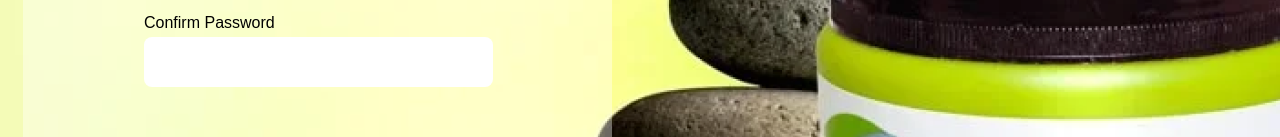
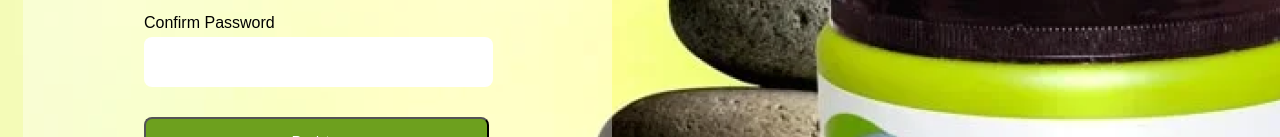
Before and after one commit to Dubby-hub/ClassWork3, a plain HTML site: page index.html in a window 1280 px wide. Shown: the part 566-703 px from the top of the page. Drawn offline with Linux system fonts and the light colour scheme.

Commit message:
make changes

```diff
--- a/index.html
+++ b/index.html
@@ -27,11 +27,12 @@
                             <i class="fa-regular fa-eye-slash" onclick="togglePassword"></i>
                         </div>
 
-            <div class="password-container"></div>
+                        <div class="password-container">
                                 <p>Confirm Password</p>
                                 <input type="password" id="passwordInput">
                                 <i class="fa-regular fa-eye-slash"></i>
                         </div>
+
                         <div class="button">
                             <button class="button1">Register</button>
                         </div>
@@ -42,6 +43,8 @@
                         <div class="lst">
                         <p class="last">Already have an account? <span id="login">Login</span></p>
                         </div>
+
+                </div>
             </div>
    </section>
 </body>
--- a/style.css
+++ b/style.css
@@ -71,6 +71,10 @@ h5{
     border: 1px;
 
 }
+.button{
+    padding-top: 0;
+    margin-top: 0;
+}
 
 .button1{
     width: 345px;
@@ -79,6 +83,7 @@ h5{
     margin-top: 30px;
     background: #6DA01E;
     color: white;
+    cursor: pointer;
 
 
 }
@@ -96,6 +101,7 @@ h5{
     border: 2px solid  #6DA01E;
     background: transparent;
     color: #6DA01E;
+    cursor: pointer;
 
 }
 
@@ -112,6 +118,10 @@ h5{
     text-align: center;
     padding-left: 30px;
 }
+
+
+
+
 .password-container{
     position: relative;
 }
```
Lines whose indentation alone changed are shown as unchanged.
